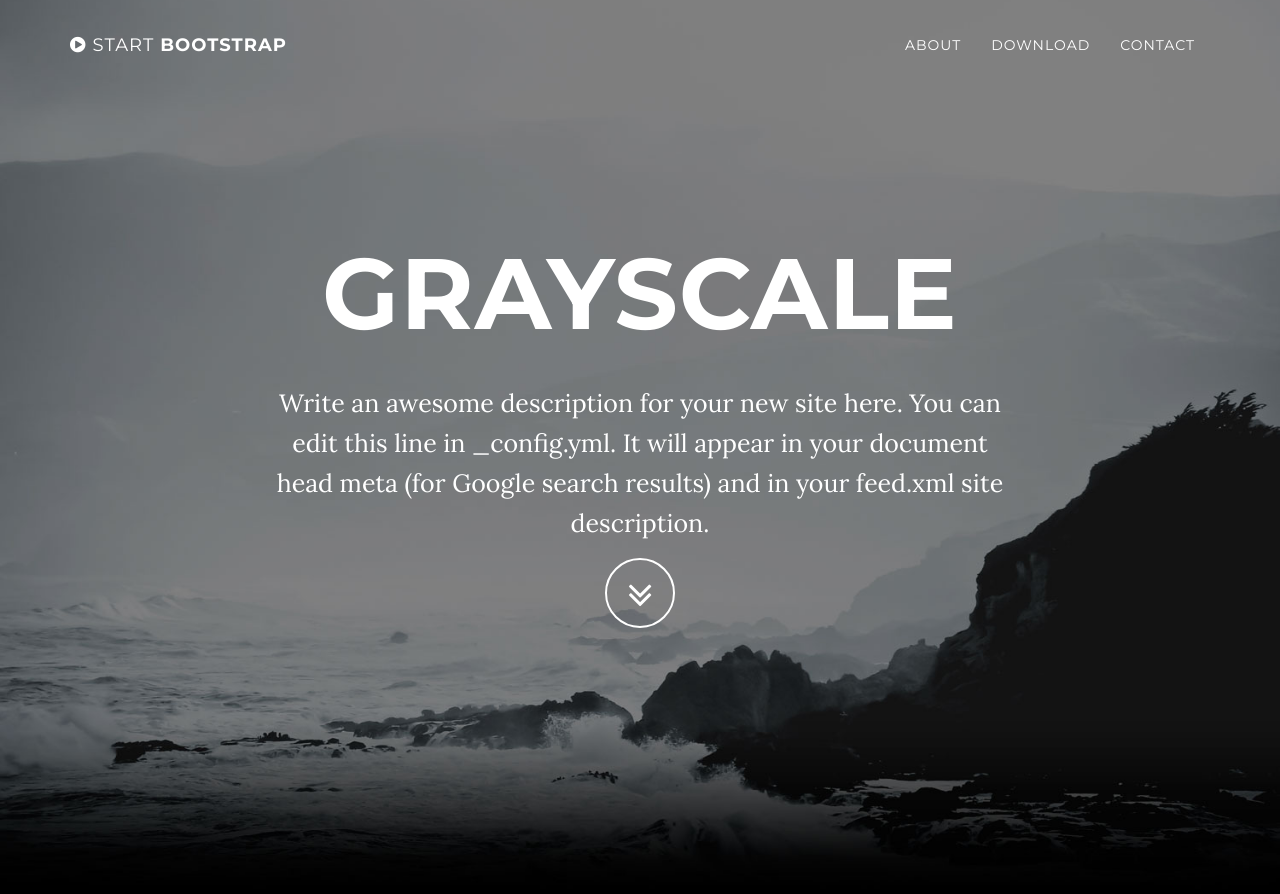
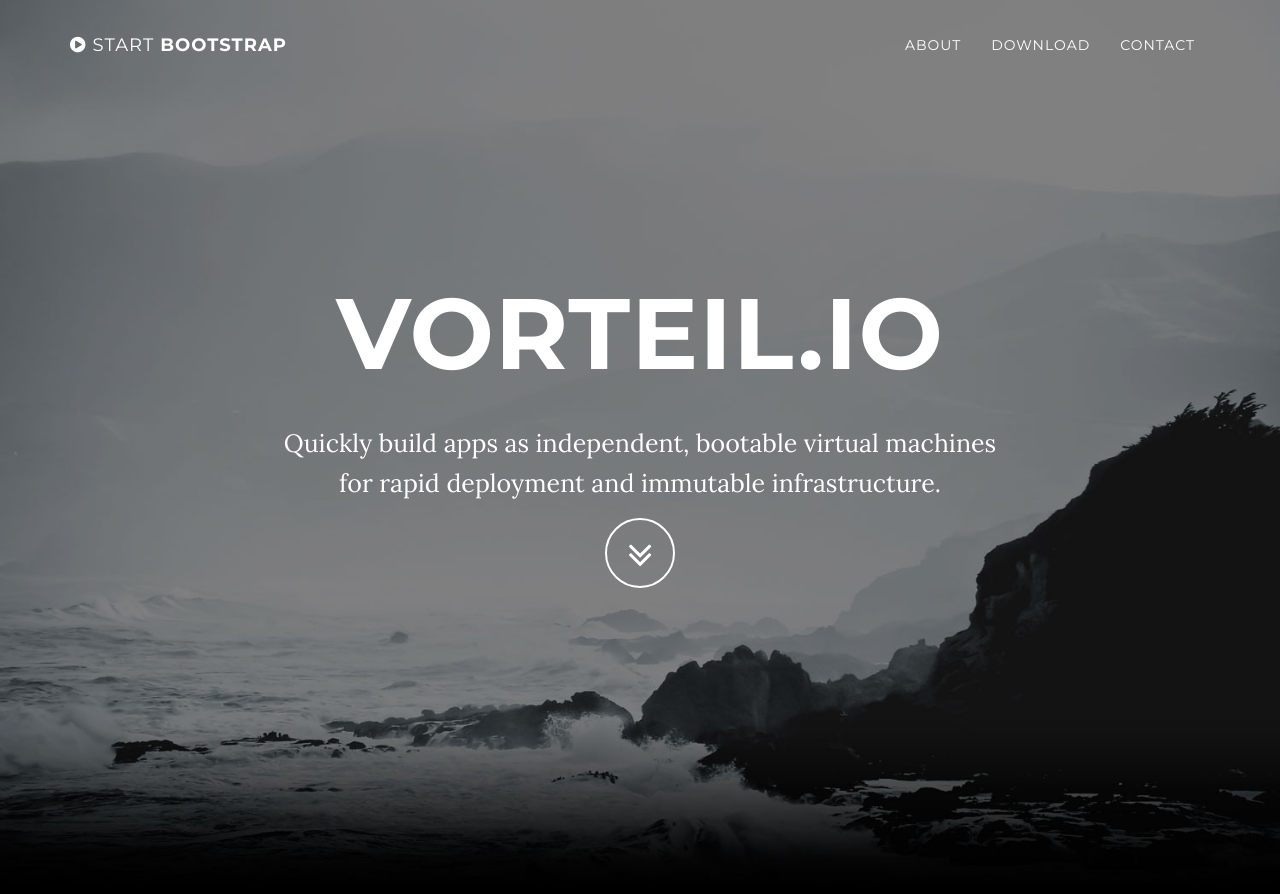
Before and after one commit to sisatech/sisatech.github.io, a Jekyll site: the page built from index.html, in a window 1280 px wide and 900 px high. Shown: the top 894 px of the window. Built offline with Jekyll 4.4.1, drawn with Linux system fonts in a browser that asks for light colours.

Commit message:
change title and desc.

```diff
--- a/_config.yml
+++ b/_config.yml
@@ -1,8 +1,8 @@
 # Site settings
-title: Grayscale
+title: vorteil.io
 email: your-email@domain.com
 url: https://example.github.io
-description: "Write an awesome description for your new site here. You can edit this line in _config.yml. It will appear in your document head meta (for Google search results) and in your feed.xml site description."
+description: "Quickly build apps as independent, bootable virtual machines for rapid deployment and immutable infrastructure."
 
 # Color settings (hex-codes without the leading hash-tag)
 color:
```
